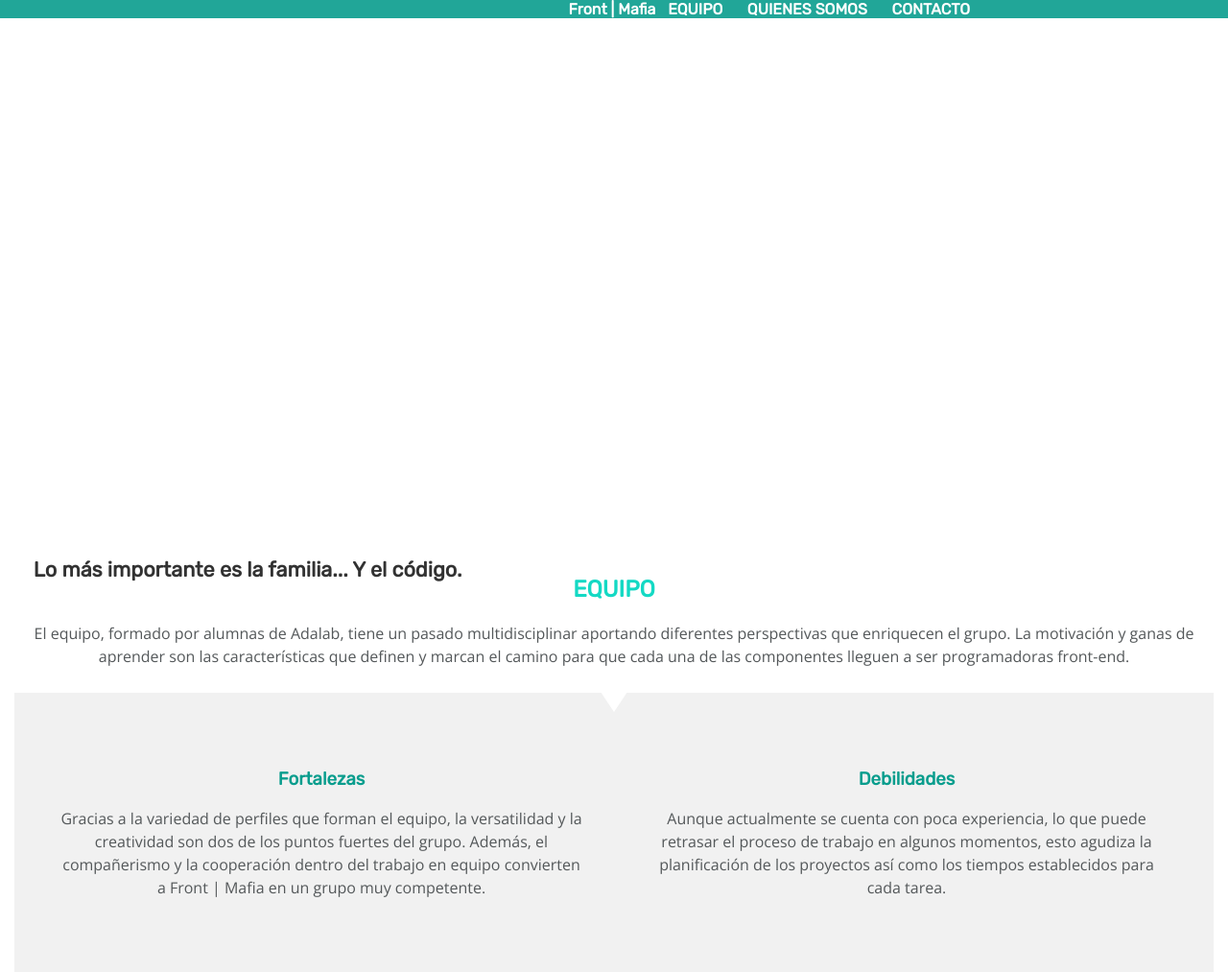
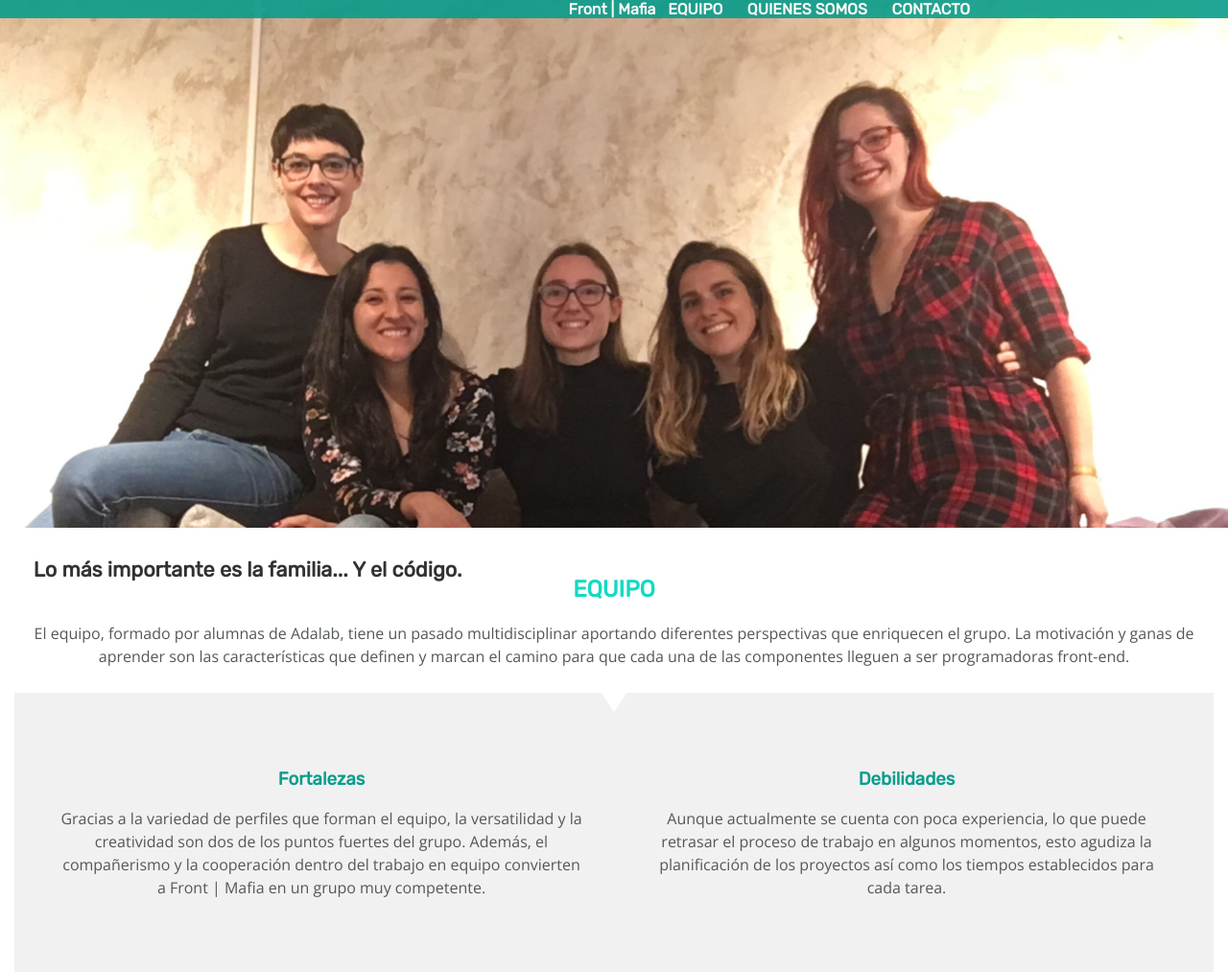
Before and after one commit to leireriel/my-first-front-end-project, a website: page public/index.html in a window 1280 px wide. Shown: the top 1013 px of the page at 96% size. Drawn offline with nearby package versions, Linux system fonts and the light colour scheme; files that its build step writes are made by us from their sources.

Commit message:
fix hero-image

```diff
--- a/_src/assets/scss/layout/_hero.scss
+++ b/_src/assets/scss/layout/_hero.scss
@@ -10,8 +10,12 @@
     margin: 0 auto;
 }
 
-.main_hero_img > img {
+.main_hero_img {
     width: 100%;
+    height: 421px;
+    background-image: url('../../../assets/images/grupal_buena.jpg');
+    background-size: cover;
+    background-position: center 60px;
 }
 
 /* Claim */
```
